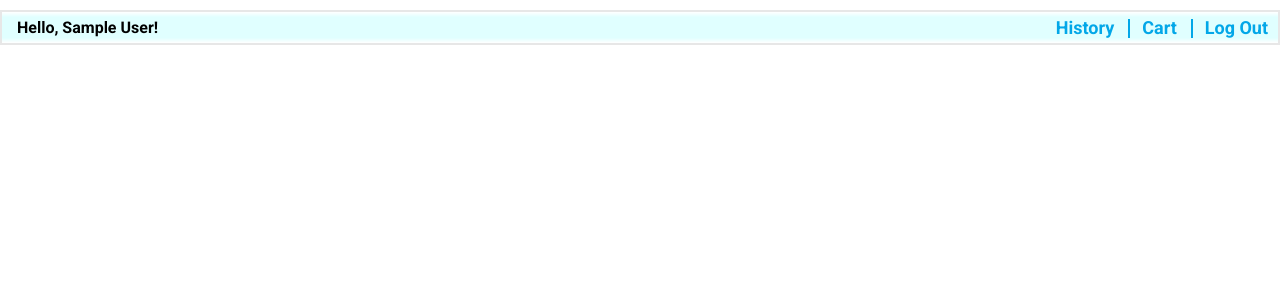
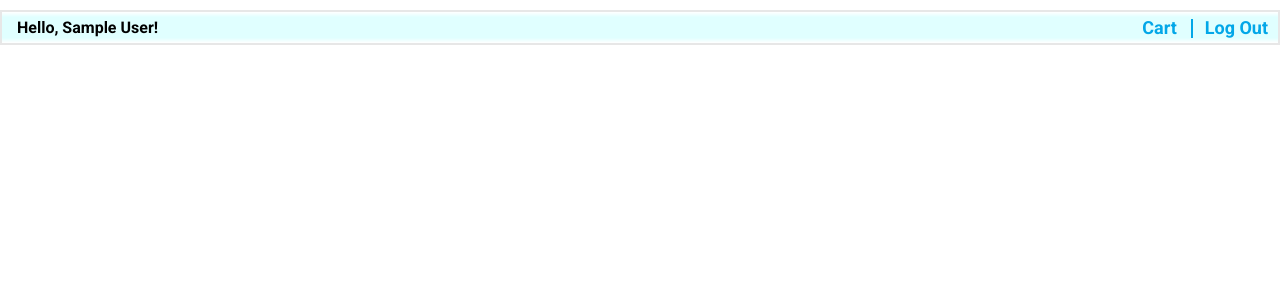
Before and after one commit to Senseei/lavanderia, a Flask app: page / in a window 1280 px wide. Shown: the part 90-390 px from the top of the page. Run offline with Flask 2, Linux system fonts and the light colour scheme; the visitor is signed in with stand-in values (Sample User, id 1); parts of the project's set-up code (start-up, migrations or seed data) failed here and were passed over; some libraries are stand-ins or nearby versions.

Commit message:
Fixed some bugs; history tab has been deleted

```diff
--- a/app.py
+++ b/application.py
@@ -67,15 +67,15 @@ def cart():
         tmpDict["unit_id"] = machines[0]["unit_id"]
 
         tmpDict2["cycle_id"] = prices[0]["id"]
-        tmpDict2["price"] = br(prices[0]["price"])
+        tmpDict2["fprice"] = br(prices[0]["price"])
+        tmpDict2["price"] = prices[0]["price"]
         tmpDict2["time"] = prices[0]["time"]
 
         product.update(tmpDict)
         product.update(tmpDict2)
 
-        for row in session["cart"]:
-            if int(row["machine_id"]) == int(product["machine_id"]) and int(row["cycle_id"]) == int(product["cycle_id"]):
-                return render_template("alert.html", message="This product is already in your cart!", path="/local")
+        if product in session["cart"]:
+            return render_template("alert.html", message="This product is already in your cart!", path="/local")
 
         session["cart"].append(product)
         session["total_in_cart"] += prices[0]["price"]
@@ -114,28 +114,6 @@ def details():
         prices.append(tmpDict)
 
     return render_template("details.html", machine=machine[0], prices=prices)
-
-
-@app.route("/history")
-def history():
-    if not session.get("user_id"):
-        return redirect("/login")
-
-    history = db.execute("SELECT history.id, local, machines.id, type, price, time FROM history \
-        JOIN units ON history.unit_id = units.id \
-        JOIN machines ON history.machine_id = machines.id \
-        JOIN cycles ON history.cycle_id = cycles.id WHERE user_id = ?", session["user_id"])
-
-    history_ids = db.execute("SELECT id FROM history WHERE user_id = ?", session["user_id"])
-
-    for i in range(len(history)):
-        history[i]["price"] = br(history[i]["price"])
-        history[i]["machine_id"] = history[i]["id"]
-        del history[i]["id"]
-
-        history[i].update(history_ids[i])
-
-    return render_template("history.html", purchases=history)
 
 
 @app.route("/local", methods=["GET", "POST"])
@@ -202,8 +180,10 @@ def payment():
         if busy_machines > 0:
             return render_template("alert.html", message="Error finishing the payment, one or more machines are busy! So I removed them from your cart.", path="/cart")
 
+
         if int(request.form.get("payment_method")) == 0:
             db.execute("UPDATE users SET cash = cash - ? WHERE id = ?", session["total_in_cart"], session["user_id"])
+            session["cash"] = br(db.execute("SELECT * FROM users WHERE id = ?", session["user_id"])[0]["cash"] - session["total_in_cart"])
 
         for machine in session["cart"]:
             db.execute("UPDATE machines SET locked = 1 WHERE id = ?", machine["machine_id"])
@@ -225,7 +205,7 @@ def payment():
 
         payments.append(tmpDict)
 
-    return render_template("payment.html", total=br(session["total_in_cart"]), cards=payments)
+    return render_template("payment.html", products=br(session["total_in_cart"]), cards=payments)
 
 
 @app.route("/mycards")
@@ -280,7 +260,9 @@ def rmv():
 
     for i in range(len(session["cart"])):
         if int(session["cart"][i]["cycle_id"]) == int(request.form.get("cycle_id")) and int(session["cart"][i]["machine_id"]) == int(request.form.get("machine_id")):
+            session["total_in_cart"] -= session["cart"][i]["price"]
             del(session["cart"][i])
+
             return redirect("/cart")
 
     return redirect("/cart")
--- a/templates/cart.html
+++ b/templates/cart.html
@@ -33,7 +33,7 @@
                         <input type="submit" value="Excluir item">
                     </form>
                 </div>
-                <p style="font-weight: bold">{{ product["price"] }}</p>
+                <p style="font-weight: bold">{{ product["fprice"] }}</p>
             </div>
         </div>
     {% endfor %}
--- a/templates/index.html
+++ b/templates/index.html
@@ -4,9 +4,6 @@
     <div class="user-info">
         <p>Hello, {{ session["name"] }}!</p>
         <ul>
-            <li>
-                <a href="/history">History</a>
-            </li>
             <li>
                 <a href="/cart">Cart</a>
             </li>
--- a/templates/payment.html
+++ b/templates/payment.html
@@ -29,7 +29,7 @@
             <div class="row">
                 <p>Produtos</p>
                 <input name="total-products" type="hidden" value="{{ total }}">
-                <p>{{ total }}</p>
+                <p>{{ products }}</p>
             </div>
             <div class="row">
                 <p>Descontos</p>
@@ -39,7 +39,7 @@
             <div class="footer" style="font-weight: bold;">
                 <p>Total</p>
                 <input name="total" type="hidden" value="{{ total }}">
-                <p>{{ total }}</p>
+                <p>{{ products - discount }}</p>
             </div>
             <div class="row" style="border-top: 1px solid #DDD; padding: 15px 0px">
                 <p>Cupom de desconto</p>
@@ -59,7 +59,7 @@
                             <p>Serviço de Secar</p>
                         {% endif %}
                         <p>Tempo de {{ (product["time"] / 60)|int }} min</p>
-                        <p>{{ product["price"] }}</p>
+                        <p>{{ product["fprice"] }}</p>
                     </div>
                 </div>
             {% endfor %}
```
Also changed, not shown: 2 other files.
